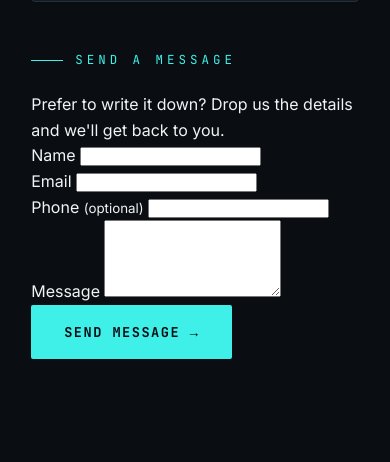
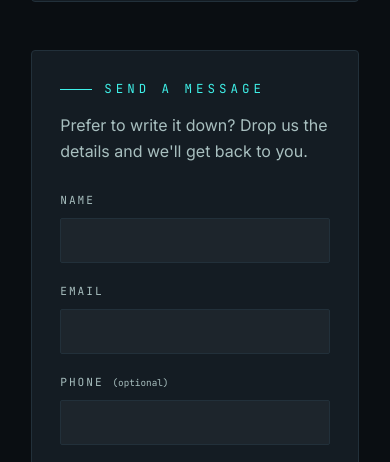
Before and after one commit to steveytt/Gspotwebsite.github.io, a plain HTML site: page index.html in a window 390 px wide. Shown: the part 7707-8169 px from the top of the page. Drawn offline with Linux system fonts and the light colour scheme.

Commit message:
Add files via upload

```diff
--- a/assets/site.css
+++ b/assets/site.css
@@ -663,9 +663,16 @@
   .contact-wrap{
     display:grid;
     grid-template-columns:1.1fr 1fr;
+    grid-template-areas:
+      "cta card"
+      "form form";
     gap:64px;
     align-items:start;
   }
+  .contact-cta{ grid-area:cta; }
+  .contact-card{ grid-area:card; }
+  .contact-form{ grid-area:form; }
+
   .contact-card{
     border:1px solid var(--panel-edge);
     background:var(--panel);
@@ -717,8 +724,81 @@
   .contact-cta .btn-primary{ background:var(--boost); color:var(--void); }
   .contact-cta .btn-primary:hover{ background:#ff7a64; }
 
+  /* Contact form */
+  .contact-form{
+    border:1px solid var(--panel-edge);
+    background:var(--panel);
+    border-radius:4px;
+    padding:40px;
+    max-width:640px;
+  }
+  .form-head{ margin-bottom:28px; }
+  .form-head .eyebrow{ margin-bottom:14px; }
+  .form-head p{ color:var(--ink-dim); }
+  .form-row{
+    margin-bottom:20px;
+  }
+  .form-row label{
+    display:block;
+    font-family:var(--mono);
+    font-size:.7rem;
+    letter-spacing:2px;
+    color:var(--ink-dim);
+    text-transform:uppercase;
+    margin-bottom:8px;
+  }
+  .form-row label small{ text-transform:none; letter-spacing:0; }
+  .form-row input,
+  .form-row textarea{
+    width:100%;
+    font-family:var(--body);
+    font-size:.95rem;
+    background:rgba(255,255,255,.04);
+    border:1px solid var(--panel-edge);
+    color:var(--ink);
+    padding:12px 14px;
+    border-radius:2px;
+    outline:none;
+    transition:border .2s, background .2s;
+    resize:vertical;
+  }
+  .form-row input:focus,
+  .form-row textarea:focus{
+    border-color:var(--cyan);
+    background:rgba(63,240,232,.03);
+  }
+  .contact-form .btn-primary{
+    background:var(--cyan);
+    color:var(--void);
+    border:none;
+  }
+  .contact-form .btn-primary:hover{ background:#7ffaf4; }
+  .contact-form button:disabled{ opacity:.6; cursor:wait; }
+  .form-confirm{
+    font-family:var(--mono);
+    font-size:.85rem;
+    color:var(--cyan);
+    letter-spacing:.5px;
+    margin-top:18px;
+  }
+  .form-error{
+    font-family:var(--mono);
+    font-size:.85rem;
+    color:var(--boost);
+    letter-spacing:.5px;
+    margin-top:18px;
+  }
+
   @media (max-width:880px){
-    .contact-wrap{ grid-template-columns:1fr; gap:48px; }
+    .contact-wrap{
+      grid-template-columns:1fr;
+      grid-template-areas:
+        "cta"
+        "card"
+        "form";
+      gap:48px;
+    }
+    .contact-form{ padding:28px; max-width:none; }
   }
 
   /* ===== Footer ===== */
```
